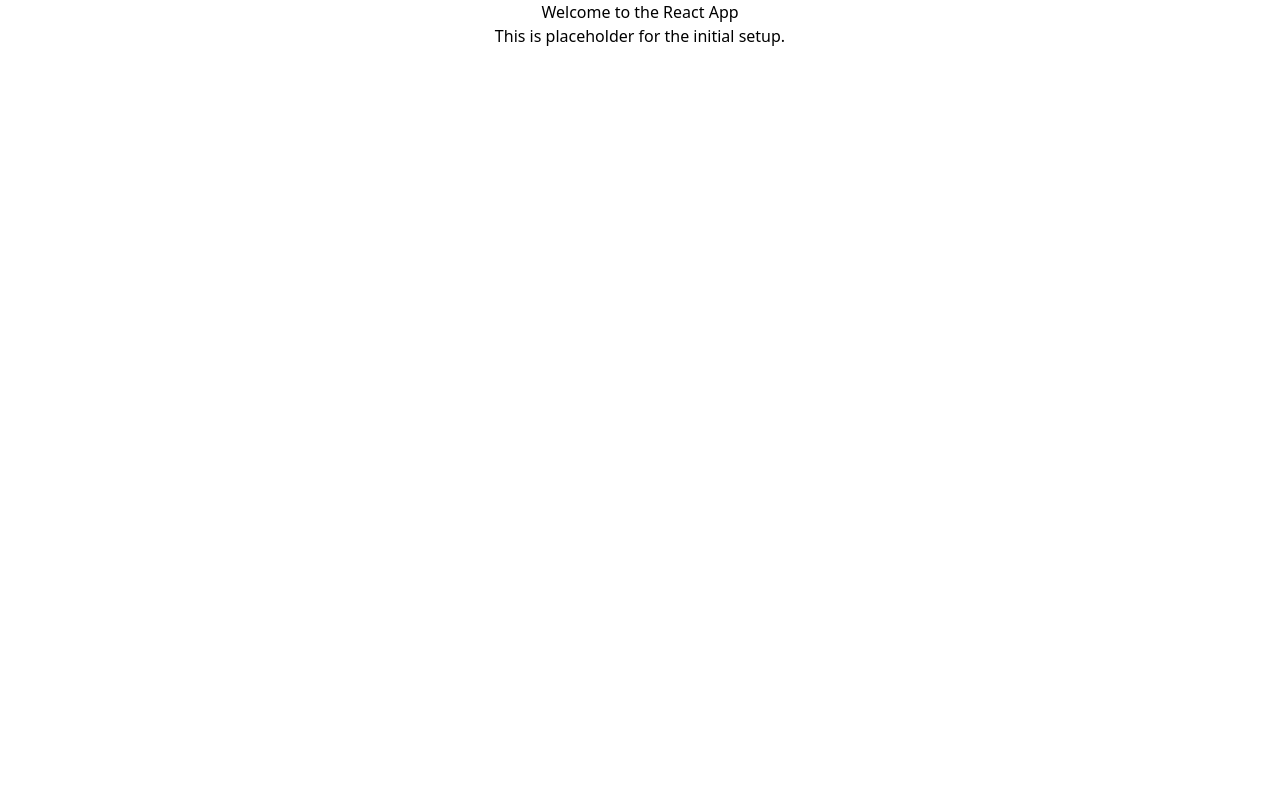
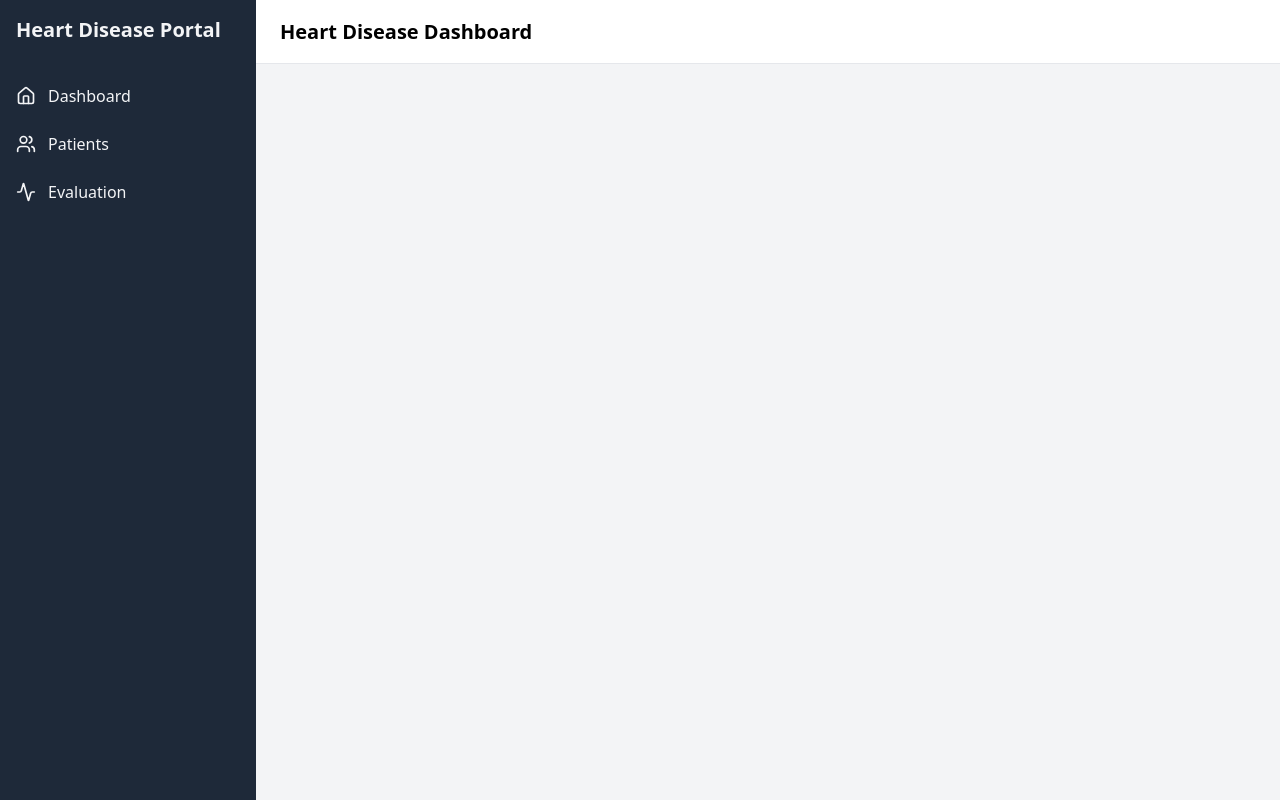
Before and after one commit to najikadri/heart-disease-prediction, a React (Vite) app in the folder frontend/: page / in a window 1280 px wide. Built offline with nearby package versions, Linux system fonts and the light colour scheme.

Commit message:
Create base components for the dashboard layout

```diff
--- a/frontend/package.json
+++ b/frontend/package.json
@@ -11,6 +11,7 @@
   },
   "dependencies": {
     "@tailwindcss/vite": "^4.1.8",
+    "lucide-react": "^0.513.0",
     "react": "^19.1.0",
     "react-dom": "^19.1.0",
     "tailwindcss": "^4.1.8"
--- a/frontend/src/App.tsx
+++ b/frontend/src/App.tsx
@@ -1,11 +1,14 @@
+import DashboardLayout from "./components/DashboardLayout"
+import Topbar from "./components/Topbar"
 
 function App() {
 
   return (
-    <div className="flex flex-col text-center">
-      <h1>Welcome to the React App</h1>
-      <p>This is placeholder for the initial setup.</p>
-    </div>
+    <>
+      <Topbar />
+      <DashboardLayout>
+      </DashboardLayout>
+    </>
   )
 }
 
--- /dev/null
+++ b/frontend/src/components/Card.tsx
@@ -0,0 +1,13 @@
+
+function Card({ title, description }: { title: string; description: string; }) {
+    return (
+        <div className="bg-white rounded-lg shadow p-6">
+            <h2 className="text-2xl font-bold mb-4">{title}</h2>
+            <p className="text-gray-700">
+                {description}
+            </p>
+        </div>
+    );
+}
+
+export default Card;
--- /dev/null
+++ b/frontend/src/components/DashboardLayout.tsx
@@ -0,0 +1,16 @@
+import Sidebar from "./Sidebar";
+
+const DashboardLayout: React.FC<React.PropsWithChildren> = ({ children }) => {
+    return (
+        <div>
+            <Sidebar />
+            <main className="pt-16 pl-64 bg-gray-100 min-h-screen">
+                <div className="px-6 py-8">
+                    {children}
+                </div>
+            </main>
+        </div>
+    )
+}
+
+export default DashboardLayout;
--- /dev/null
+++ b/frontend/src/components/Sidebar.tsx
@@ -0,0 +1,33 @@
+import { Home, Users, Activity } from "lucide-react";
+
+const navLinks = [
+    { name: "Dashboard", href: "#", icon: <Home className="w-5 h-5" /> },
+    { name: "Patients", href: "#", icon: <Users className="w-5 h-5" /> },
+    { name: "Evaluation", href: "#", icon: <Activity className="w-5 h-5" /> },
+    // { name: "Settings", href: "#", icon: <Settings className="w-5 h-5" /> },
+];
+
+function Sidebar() {
+    return (
+        <aside className="w-64 bg-gray-800 text-gray-100 h-screen fixed">
+            <div className="p-4 text-xl font-bold">Heart Disease Portal</div>
+            <nav className="mt-4">
+                <ul className="space-y-2">
+                    {navLinks.map(link => (
+                        <li key={link.name}>
+                            <a
+                                href={link.href}
+                                className="flex items-center gap-3 py-2 px-4 hover:bg-gray-700 rounded"
+                            >
+                                {link.icon}
+                                <span>{link.name}</span>
+                            </a>
+                        </li>
+                    ))}
+                </ul>
+            </nav>
+        </aside>
+    );
+}
+
+export default Sidebar;
--- /dev/null
+++ b/frontend/src/components/Topbar.tsx
@@ -0,0 +1,10 @@
+
+function Topbar({title}: { title?: string }) {
+    return (
+        <header className="fixed top-0 left-64 right-0 h-16 bg-white border-b border-gray-200 flex items-center px-6">
+            <h1 className="text-xl font-semibold">{title ? title : "Heart Disease Dashboard"}</h1>
+        </header>
+    );
+}
+
+export default Topbar;
```
Also changed, not shown: 1 other file (tests, documents, lock files or other folders).
